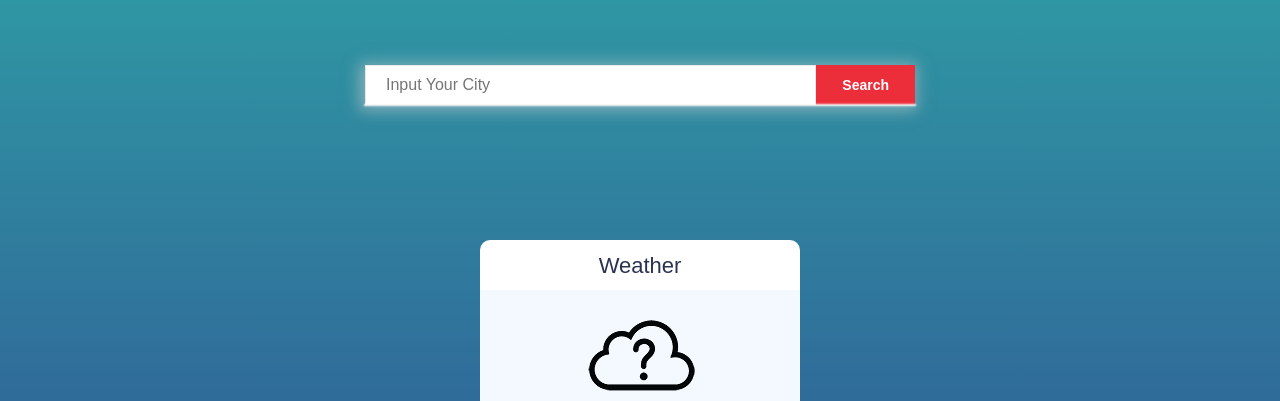
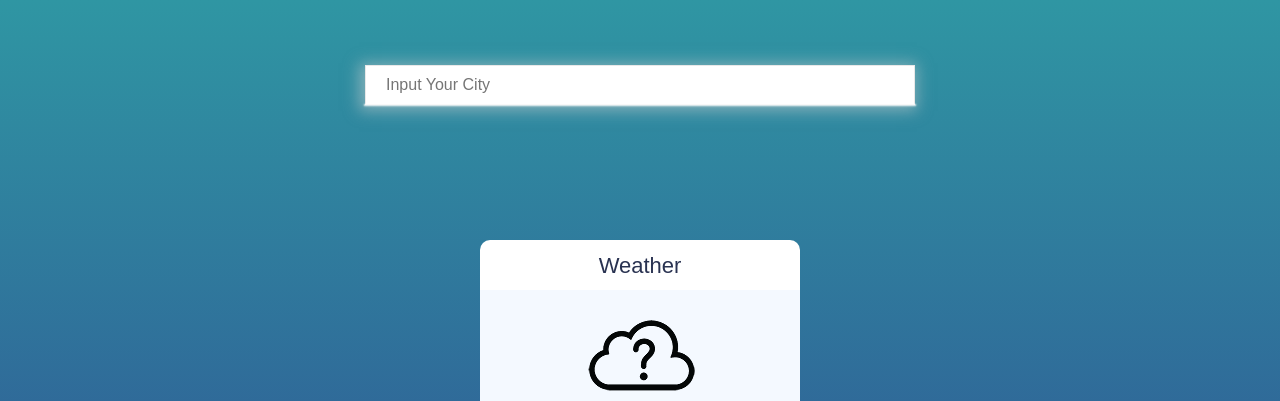
Before and after one commit to PodayPatron/courses.js, a plain HTML site: page weather proj/index.html in a window 1280 px wide. Shown: the top 401 px of the page. Drawn offline with Linux system fonts and the light colour scheme; a web font is replaced by a local one.

Commit message:
del search btn

```diff
--- a/weather proj/index.html
+++ b/weather proj/index.html
@@ -14,7 +14,6 @@
 			<div class="city-search">
 				<form class="main-form" action="">
 					<input class="search-input" placeholder="Input Your City" type="text">
-					<button class="search-btn">Search</button>
 				</form>
 				<div class="input-drop">
 
--- a/weather proj/main.js
+++ b/weather proj/main.js
@@ -139,7 +139,6 @@
 			$('.weather-card').remove();
 		}
 
-//		btnSearchCity();
 		inputSearchCity();
 		inputCheckCity();
 	});
```
